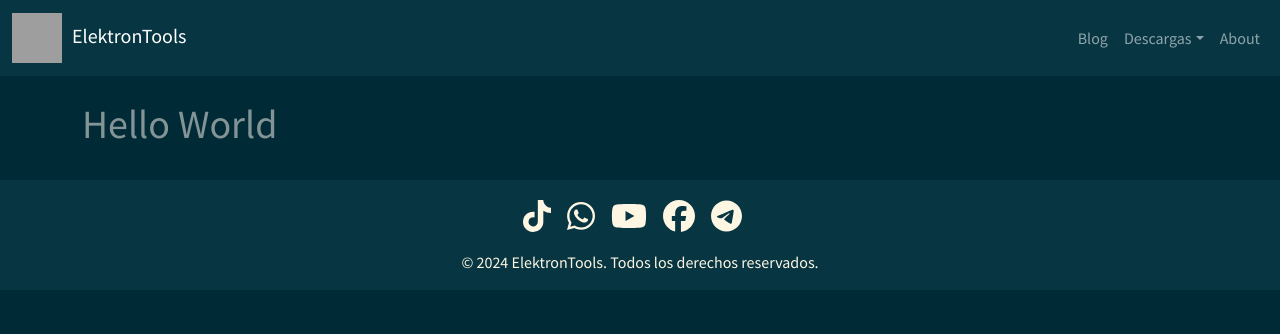
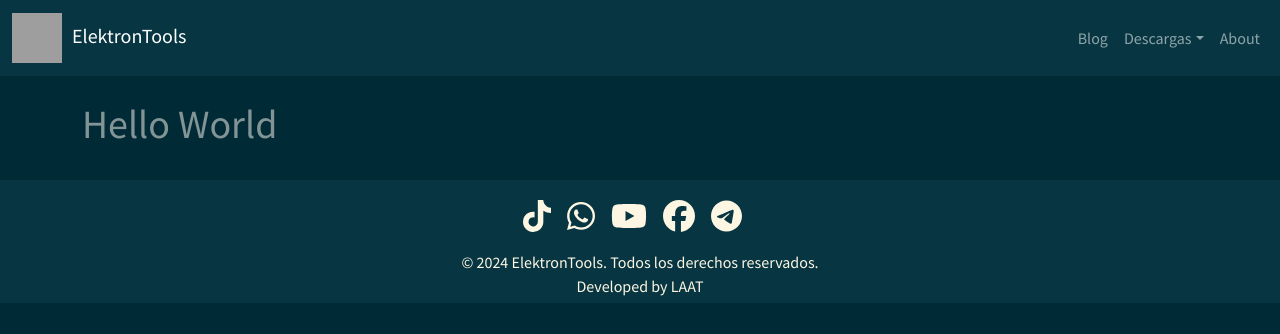
Before and after one commit to ElektronTools/elektron, a Next.js app: page / in a window 1280 px wide. Shown: the top 334 px of the page. Built offline with nearby package versions, Linux system fonts and the light colour scheme; grey boxes are pictures that could not be loaded.

Commit message:
mejorando footer

```diff
--- a/components/Footer.js
+++ b/components/Footer.js
@@ -17,7 +17,8 @@ const Footer = () => {
             </ul>
           </div>
           <div className="col-md-6 text-center align-self-center">
-            <p className>© {new Date().getFullYear()} ElektronTools. Todos los derechos reservados.</p>
+            <p style={{ marginBottom: '0px' }}>© {new Date().getFullYear()} ElektronTools. Todos los derechos reservados.</p>
+            <p style={{ marginBottom: '5px' }}>Developed by LAAT</p>
           </div>
         </div>
       </div>
```
